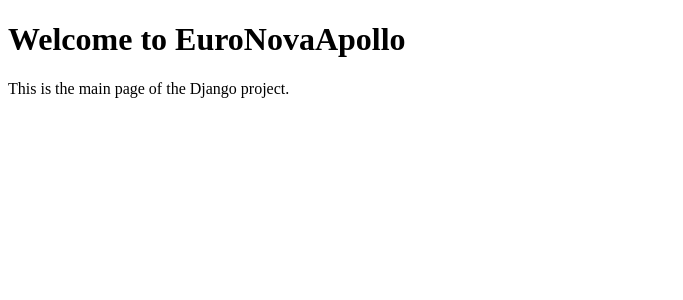
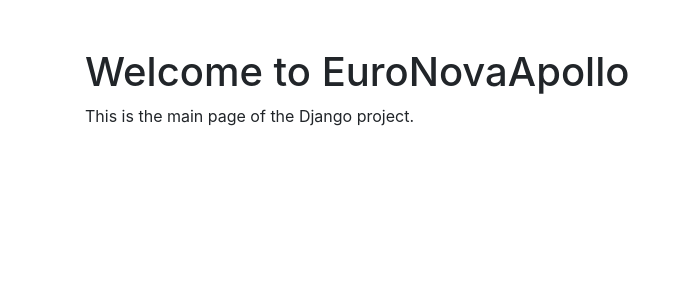
Before and after one commit to Chri5thian/EuroNovaApollo, a Django app: page / in a window 1280 px wide. Shown: the top 300 px of the page, without its empty margins (0-683 px from the left). Run offline with Django 5.2, Linux system fonts and the light colour scheme; some libraries are stand-ins or nearby versions.

Commit message:
Add Bootstrap styling to home page template

```diff
--- a/EuroNovaApollo/templates/home.html
+++ b/EuroNovaApollo/templates/home.html
@@ -4,9 +4,17 @@
     <meta charset="UTF-8">
     <meta name="viewport" content="width=device-width, initial-scale=1.0">
     <title>Home Page</title>
+    <!-- Bootstrap CSS -->
+    <link href="https://stackpath.bootstrapcdn.com/bootstrap/4.5.2/css/bootstrap.min.css" rel="stylesheet">
 </head>
 <body>
-    <h1>Welcome to EuroNovaApollo</h1>
-    <p>This is the main page of the Django project.</p>
+    <div class="container">
+        <h1 class="mt-5">Welcome to EuroNovaApollo</h1>
+        <p>This is the main page of the Django project.</p>
+    </div>
+    <!-- Bootstrap JS and dependencies -->
+    <script src="https://code.jquery.com/jquery-3.5.1.slim.min.js"></script>
+    <script src="https://cdn.jsdelivr.net/npm/@popperjs/core@2.5.4/dist/umd/popper.min.js"></script>
+    <script src="https://stackpath.bootstrapcdn.com/bootstrap/4.5.2/js/bootstrap.min.js"></script>
 </body>
 </html>
```
